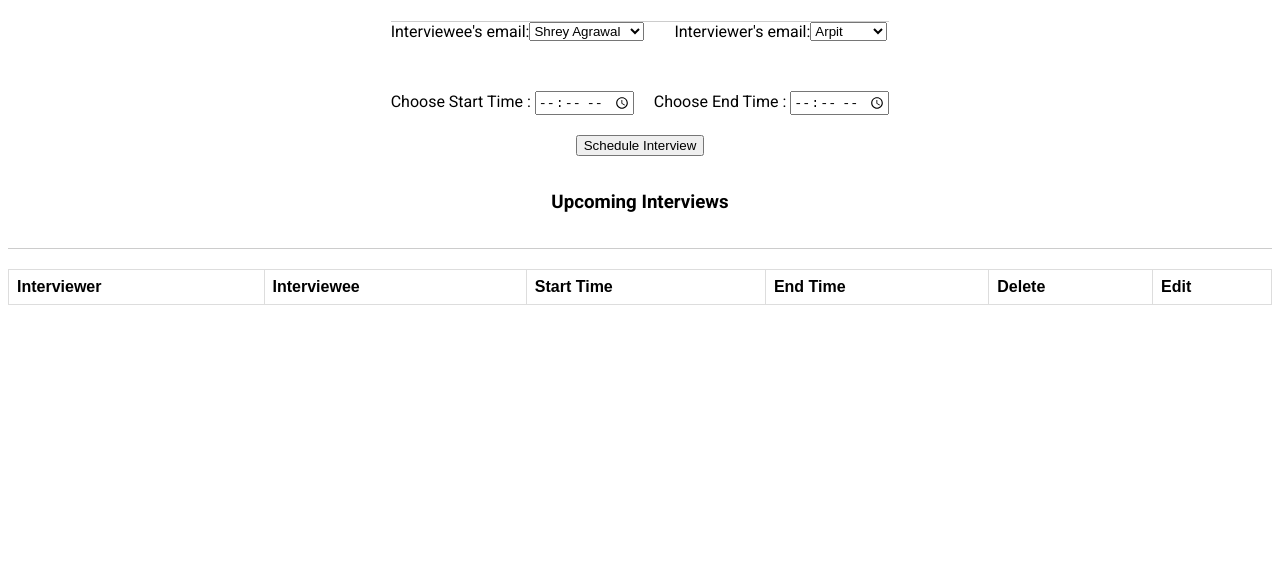
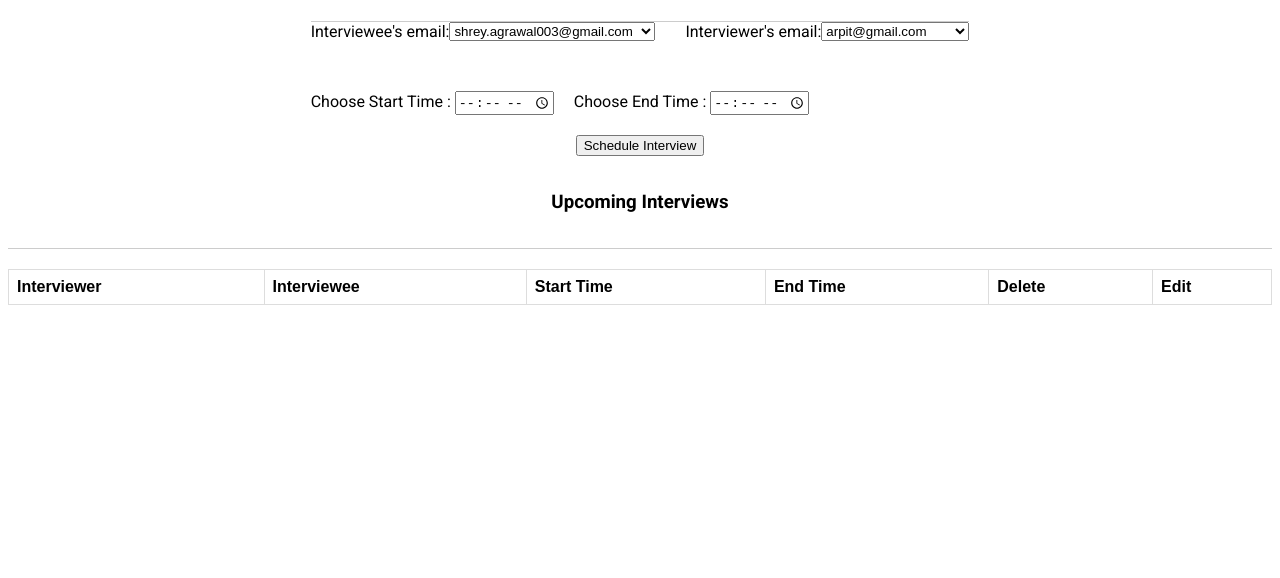
Before and after one commit to shrey-creator/interviewPortal, a website: page client/index.html in a window 1280 px wide. Shown: the part 222-800 px from the top of the page. Drawn offline with Linux system fonts and the light colour scheme.

Commit message:
added email address instead of name

```diff
--- a/client/index.html
+++ b/client/index.html
@@ -22,15 +22,21 @@
                     <div id="interview-panel">
                     <label for="interviewee" id="interviewee-label">Interviewee's email: </label>
                     <select name="interviewee" id="interviewee" >
-                        <option>Shrey Agrawal</option>
-                        <option>raghav Agrawal</option>
-                        <option>sparsh Agrawal</option>
+                        <option>shrey.agrawal003@gmail.com</option>
+                        <option>raghavgupta@gmail.com</option>
+                        <option>aniketPurkayastha@gmail.com</option>
+                        <option>ravisingh@gmail.com</option>
+                        <option>omar@gmail.com</option>
+                        <option>tarunlunia@gmail.com</option>
+                        <option>veerajkapuria@gmail.com</option>
+                        <option>mihir@gmail.com</option>
+                        <option>vivan@gmail.com</option>
                     </select>
                     <label for="interviewer" >Interviewer's email: </label>
                     <select name="interviewer" id="interviewer">
-                        <option>Arpit</option>
-                        <option>Chandan</option>
-                        <option>Rohit</option>
+                        <option>arpit@gmail.com</option>
+                        <option>chandan@gmail.com</option>
+                        <option>rohit@gmail.com</option>
                     </select>
                 </div>
                     <div id="time">
```
